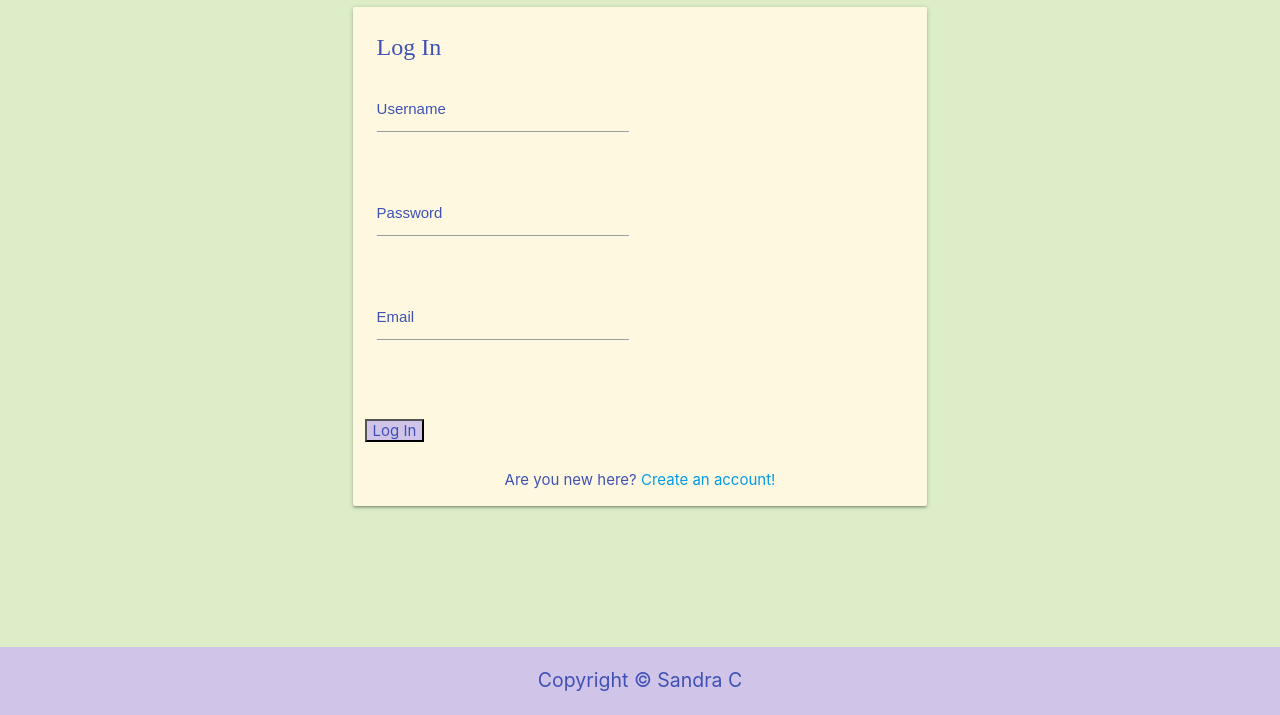
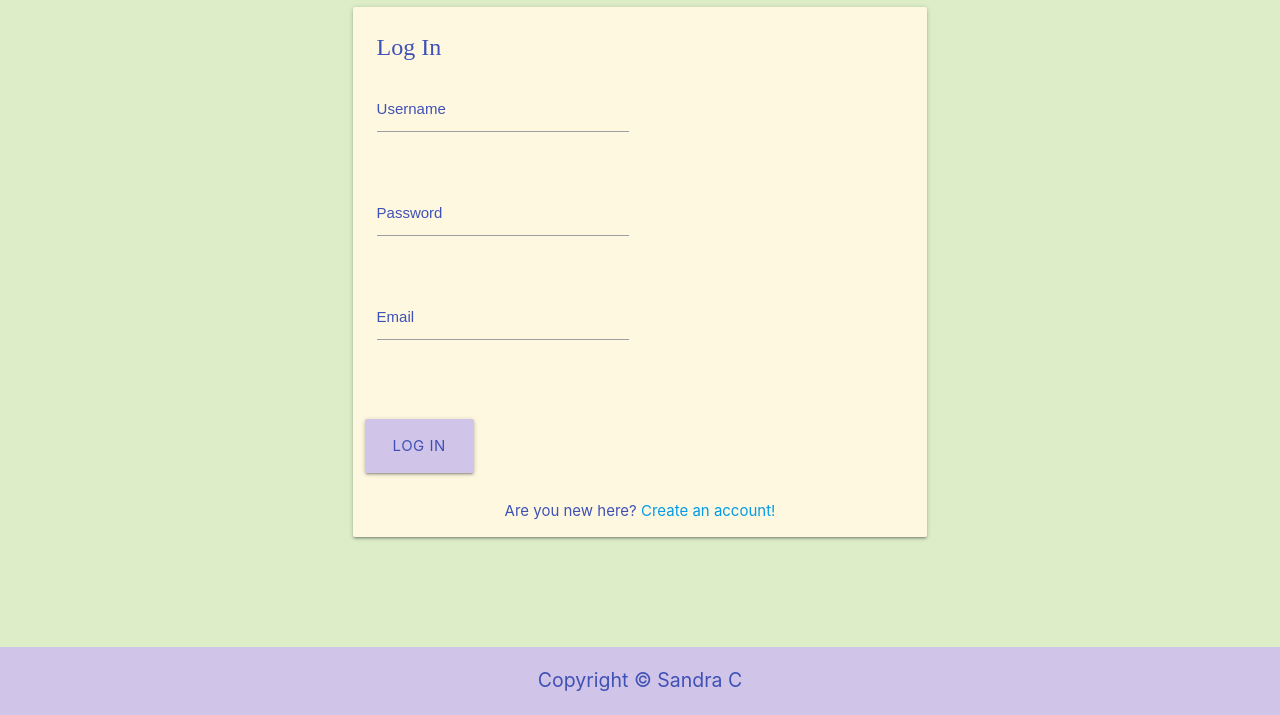
Before and after one commit to Sandrac98/lifewrite, a Flask app: page /login in a window 1280 px wide. Shown: the part 85-800 px from the top of the page. Run offline with Flask 3, Linux system fonts and the light colour scheme; some libraries are stand-ins or nearby versions; some web fonts are replaced.

Commit message:
Fix log in button

```diff
--- a/templates/login.html
+++ b/templates/login.html
@@ -42,7 +42,7 @@
 			<!--log in button-->
 			<div>
 			<button
-				class="waves-effect waves-light deep-purple lighten-4"
+				class="waves-effect waves-light btn-large deep-purple lighten-4"
 				type="submit">
 				<a class="indigo-text">Log In</a>
 			</button>
```
